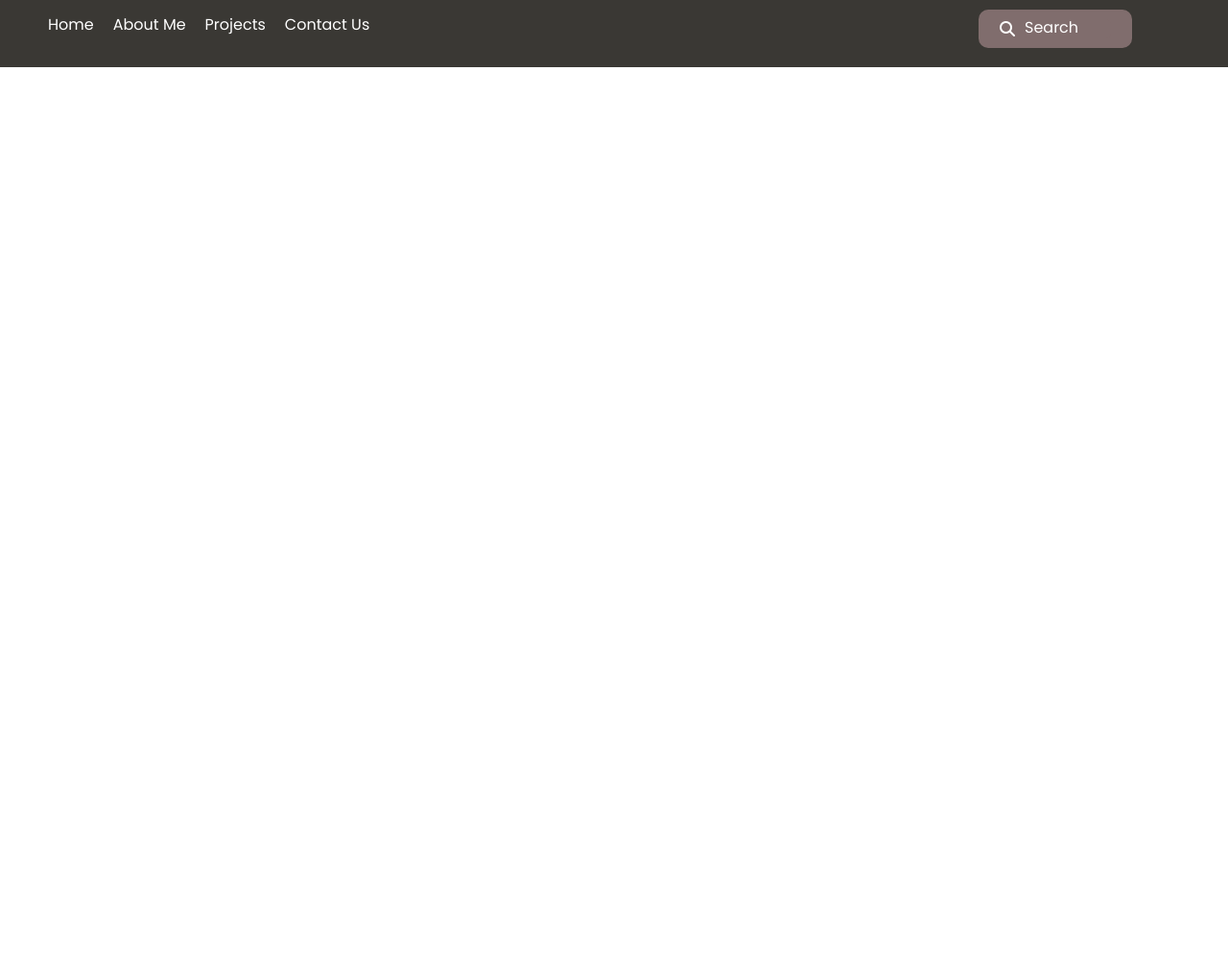
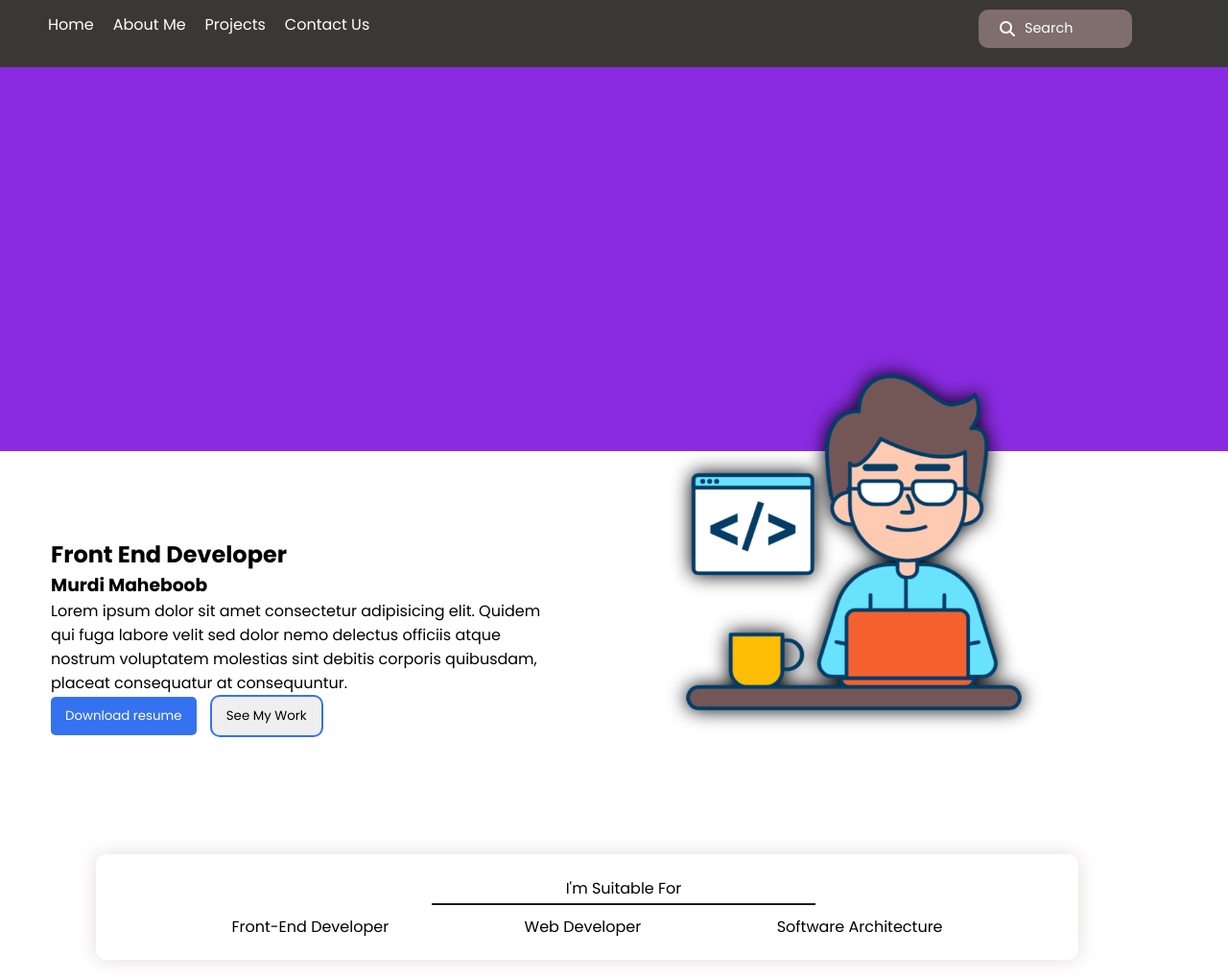
Before and after one commit to Maheboob7699/Portfolio_Website, a plain HTML site: page index.html in a window 1280 px wide. Shown: the whole page at 96% size. Before the commit the page ends 800 px from the top, so only its background shows below. Drawn offline with Linux system fonts and the light colour scheme.

Commit message:
Portfolio

```diff
--- a/Assets/index.css
+++ b/Assets/index.css
@@ -79,5 +79,111 @@ margin-right: 10px;
 }
   .search .search-input::placeholder{
     color: var(--white-color);
-    font-size: 1rem;
+    font-size: 0.9rem;
 }
+
+
+/* main */
+
+.main{
+    height: 400px;
+    width: 100%;
+    background-color: blueviolet;
+}
+
+
+/* main-End */
+
+
+/* section-1 */
+
+.section-1{
+    height: 550px;
+    width: 100%;
+    /* background-color: burlywood; */
+
+
+}
+
+
+.section-1 .container{
+    display: flex;
+    justify-content: center;
+    align-items: center;
+
+}
+
+
+.section-1 .container .box-left{
+    width: 40%;
+    height: 300px;
+    margin-top: 90px;
+    /* background-color: aliceblue;
+     */
+}
+
+
+.section-1 .container .box-right{
+    width: 40%;
+    height: 300px;
+    margin-left: 150px;
+    /* background-color: #806d6d; */
+    height: 300px;
+
+
+}
+
+.section-1 .container .box-right img{
+    height: 350px;
+    width: 350px;
+    filter: drop-shadow( black 0 0 10px );
+    position: absolute;
+    top: 390px;
+
+}
+.resume-btn{
+    background-color: #3572EF;
+    border: none;
+    color: var(--white-color);
+    border-radius: 5px;
+}
+
+.work-btn{
+    border: none;
+   margin-left: 10px ;
+  border: 2px solid  #3572EF;
+}
+
+.box-bottom{
+    display: flex;
+    flex-direction: column;
+    justify-content: center;
+    height: 110px;
+    width: 80%;
+    background-color:var(--white-color);
+    border: none;
+    border-radius: 10px;
+    margin-top: 30px;
+    margin-left: 100px;
+    filter: drop-shadow( rgb(226, 218, 218) 0 0 10px );
+
+
+
+}
+.box-bottom .top{
+    text-align: center;
+
+    border-bottom: 2px solid rgb(27, 26, 26);
+    width: 400px;
+    height: 30px;
+    margin-left: 350px;
+
+}
+
+.box-bottom .span{
+    margin-top: 10px;
+    display: flex ;
+    justify-content: space-evenly;
+
+
+}
--- a/index.html
+++ b/index.html
@@ -12,7 +12,7 @@
     <link rel="stylesheet" href="./Assets/index.css">
 </head>
 <body>
-
+  <!-- Navbar -->
 <nav>
     <div class="container">
     <ul>
@@ -27,6 +27,46 @@
     </div>
 
 </nav>
+<!-- Navbar End -->
+
+
+<!-- main  -->
+
+<div class="main">
+</div>
+
+<!-- main End -->
+
+
+
+
+<!-- section-1 -->
+
+<div class="section-1">
+    <div class="container">
+        <div class="box-left">
+            <h2>Front End Developer</h2>
+            <h3>Murdi Maheboob</h3>
+            <p>Lorem ipsum dolor sit amet consectetur adipisicing elit. Quidem qui fuga labore velit sed dolor nemo delectus officiis atque nostrum voluptatem molestias sint debitis corporis quibusdam, placeat consequatur at consequuntur.</p>
+            <button class="resume-btn">Download resume</button>
+            <button class="work-btn">See My Work</button>
+        </div>
+
+        <div class="box-right">
+            <img src="../Portfolio_Website/Assets/images/developer.png" alt="">
+        </div>
+    </div>
+    <div class="box-bottom">
+        <div class="top">I'm Suitable For</div>
+       <div class="span">
+        <span>Front-End Developer</span>
+        <span>Web Developer</span>
+        <span>Software Architecture</span>
+       </div>
+    </div>
+
+
+</div>
 
 
 
```
Also changed, not shown: Assets/images/developer.png (added).
